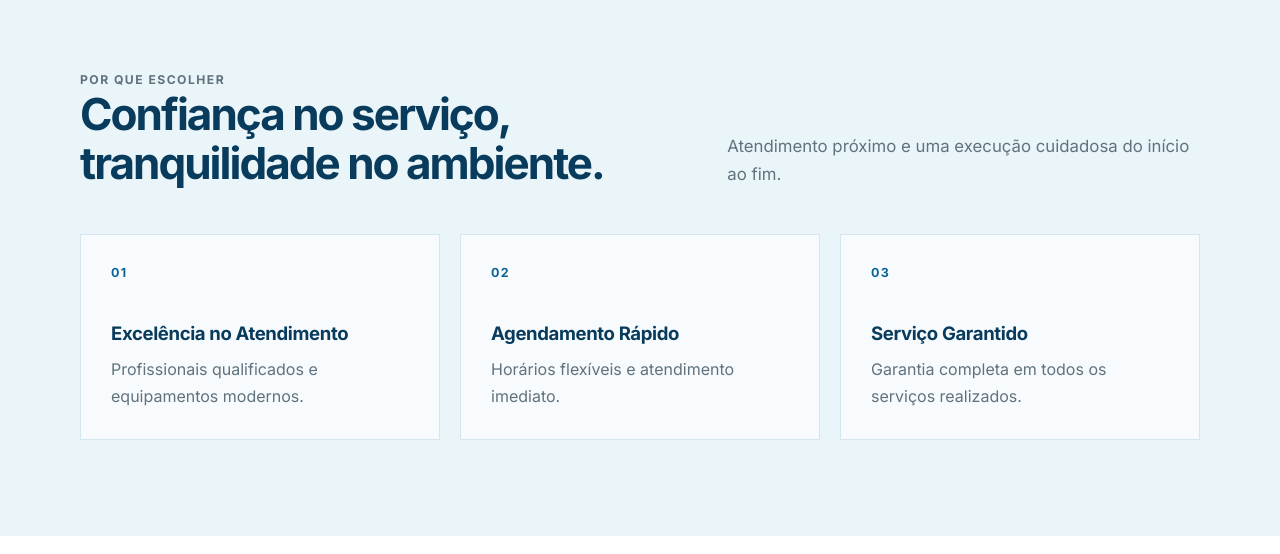
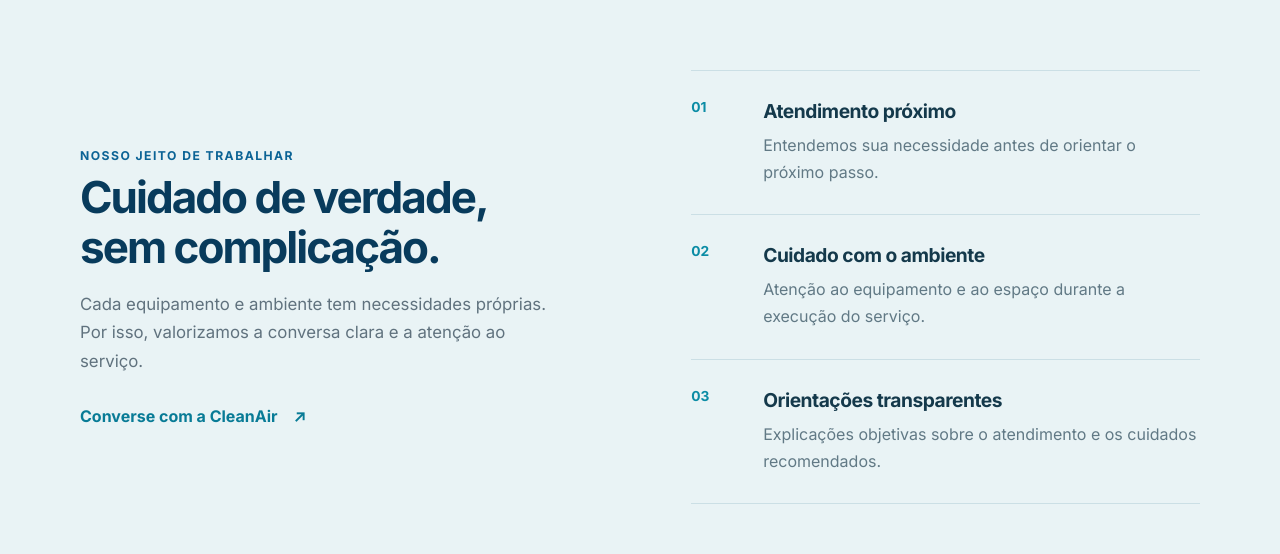
Before and after one commit to thiagocanali/cleanairbr, a Vue app: page / in a window 1280 px wide. Shown: the part 1670-2224 px from the top of the page. Built offline with nearby package versions, Linux system fonts and the light colour scheme.

Commit message:
feat(ui): redesenhar WhySection.vue

```diff
--- a/src/components/WhySection.vue
+++ b/src/components/WhySection.vue
@@ -1,30 +1,9 @@
 <template>
-  <section id="why" class="why-section">
-    <div class="section-inner">
-      <div class="why-heading">
-        <div>
-          <p class="section-label">Por que escolher</p>
-          <h2 class="section-title">Confiança no serviço, tranquilidade no ambiente.</h2>
-        </div>
-        <p class="section-intro">Atendimento próximo e uma execução cuidadosa do início ao fim.</p>
-      </div>
-      <div class="why-grid">
-        <article class="why-item"><span class="why-icon">01</span><h3>Excelência no Atendimento</h3><p>Profissionais qualificados e equipamentos modernos.</p></article>
-        <article class="why-item"><span class="why-icon">02</span><h3>Agendamento Rápido</h3><p>Horários flexíveis e atendimento imediato.</p></article>
-        <article class="why-item"><span class="why-icon">03</span><h3>Serviço Garantido</h3><p>Garantia completa em todos os serviços realizados.</p></article>
-      </div>
-    </div>
-  </section>
+<section id="why" class="why-section"><div class="section-inner why-layout"><div class="why-intro"><p class="section-label">Nosso jeito de trabalhar</p><h2 class="section-title">Cuidado de verdade, sem complicação.</h2><p class="section-intro">Cada equipamento e ambiente tem necessidades próprias. Por isso, valorizamos a conversa clara e a atenção ao serviço.</p><a class="why-link" href="#contact">Converse com a CleanAir <span aria-hidden="true">↗</span></a></div><div class="why-items"><article v-for="(item,index) in items" :key="item.title"><span>0{{index+1}}</span><div><h3>{{item.title}}</h3><p>{{item.text}}</p></div></article></div></div></section>
 </template>
-
+<script setup>
+const items=[{title:'Atendimento próximo',text:'Entendemos sua necessidade antes de orientar o próximo passo.'},{title:'Cuidado com o ambiente',text:'Atenção ao equipamento e ao espaço durante a execução do serviço.'},{title:'Orientações transparentes',text:'Explicações objetivas sobre o atendimento e os cuidados recomendados.'}];
+</script>
 <style scoped>
-.why-section { background: var(--sky); }
-.why-heading { display: flex; justify-content: space-between; align-items: end; gap: 48px; }
-.why-heading .section-intro { margin: 0; }
-.why-grid { display: grid; grid-template-columns: repeat(3, 1fr); gap: 20px; margin-top: 46px; }
-.why-item { padding: 30px; background: rgba(255,255,255,.68); border: 1px solid rgba(11,99,149,.14); }
-.why-icon { display: block; color: var(--blue); font-size: .78rem; font-weight: 800; letter-spacing: .1em; }
-h3 { margin: 42px 0 12px; color: var(--navy); font-size: 1.16rem; letter-spacing: -.02em; }
-p { margin: 0; color: var(--muted); line-height: 1.65; }
-@media (max-width: 760px) { .why-heading { display: block; } .why-heading .section-intro { margin-top: 18px; } .why-grid { grid-template-columns: 1fr; gap: 12px; margin-top: 32px; } .why-item { padding: 24px; } h3 { margin-top: 25px; } }
+.why-section{background:#e9f3f5}.why-layout{display:grid;grid-template-columns:1fr 1fr;gap:clamp(40px,8vw,120px);align-items:center}.why-intro{max-width:480px}.why-link{display:inline-flex;gap:16px;margin-top:30px;color:#087b96;font-weight:800;text-decoration:none}.why-items article{display:grid;grid-template-columns:52px 1fr;gap:20px;padding:28px 0;border-bottom:1px solid #cbdfe5}.why-items article:first-child{border-top:1px solid #cbdfe5}.why-items span{font-weight:800;color:#0b8ca5;font-size:.86rem}.why-items h3{margin:0 0 9px;color:#14394b;font-size:1.2rem;letter-spacing:-.025em}.why-items p{margin:0;color:#617985;line-height:1.7}@media(max-width:760px){.why-layout{grid-template-columns:1fr;gap:34px}}
 </style>
```
